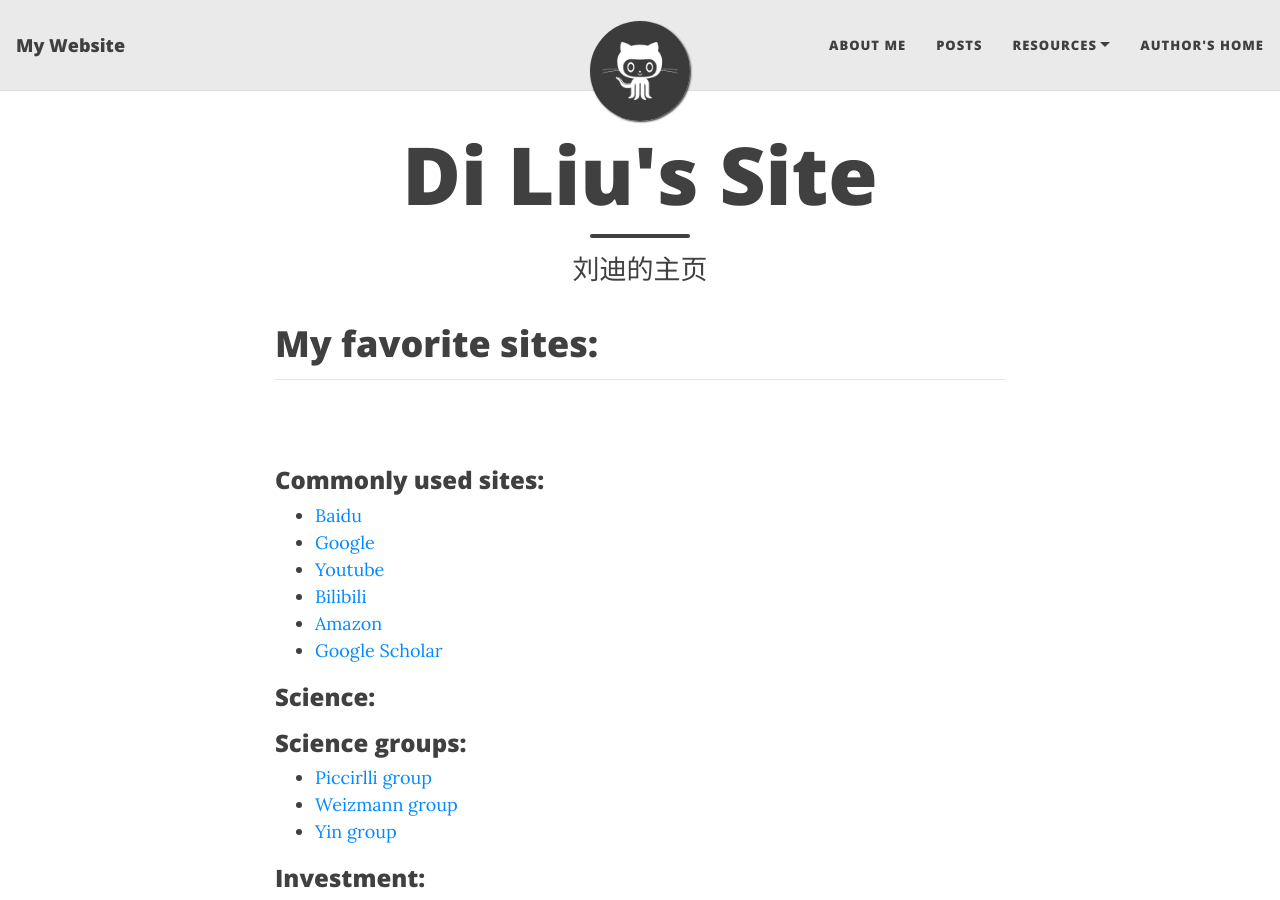
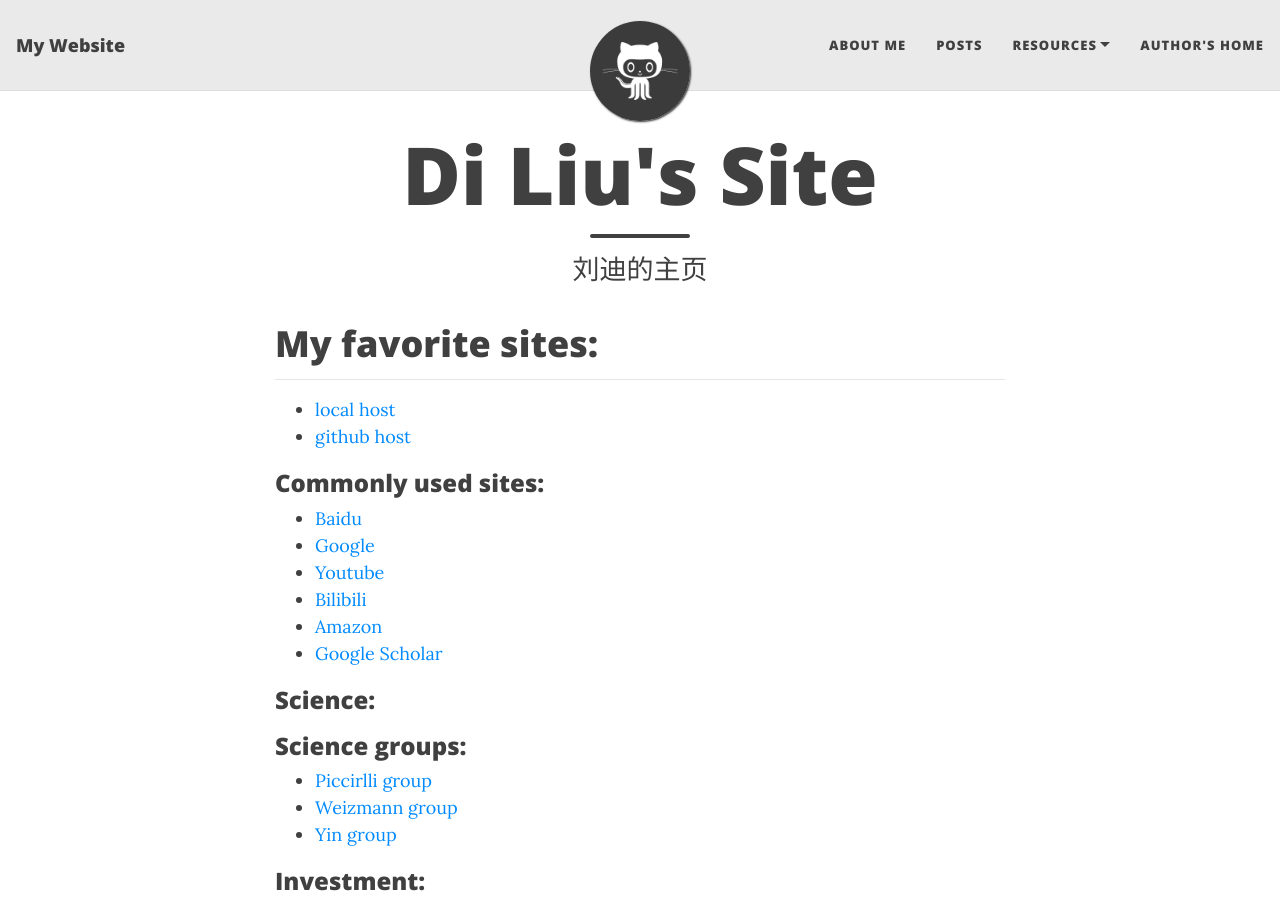
Before and after one commit to liudidna/liudidna.github.io, a Jekyll site: the page built from index.md, in a window 1280 px wide and 900 px high. Built offline with Jekyll 4.4.1, drawn with Linux system fonts in a browser that asks for light colours; nearby versions of some CDN libraries.

Commit message:
updated my personal website

```diff
--- a/index.md
+++ b/index.md
@@ -5,7 +5,9 @@ subtitle: 刘迪的主页
 ---
 # My favorite sites:
 ---
-<br>
+- [local host](http://localhost:4000/)
+- [github host](liudidna.github.io)
+
 ### Commonly used sites:
 - [Baidu](http://www.baidu.com/)
 - [Google](https://www.google.com/)
```
